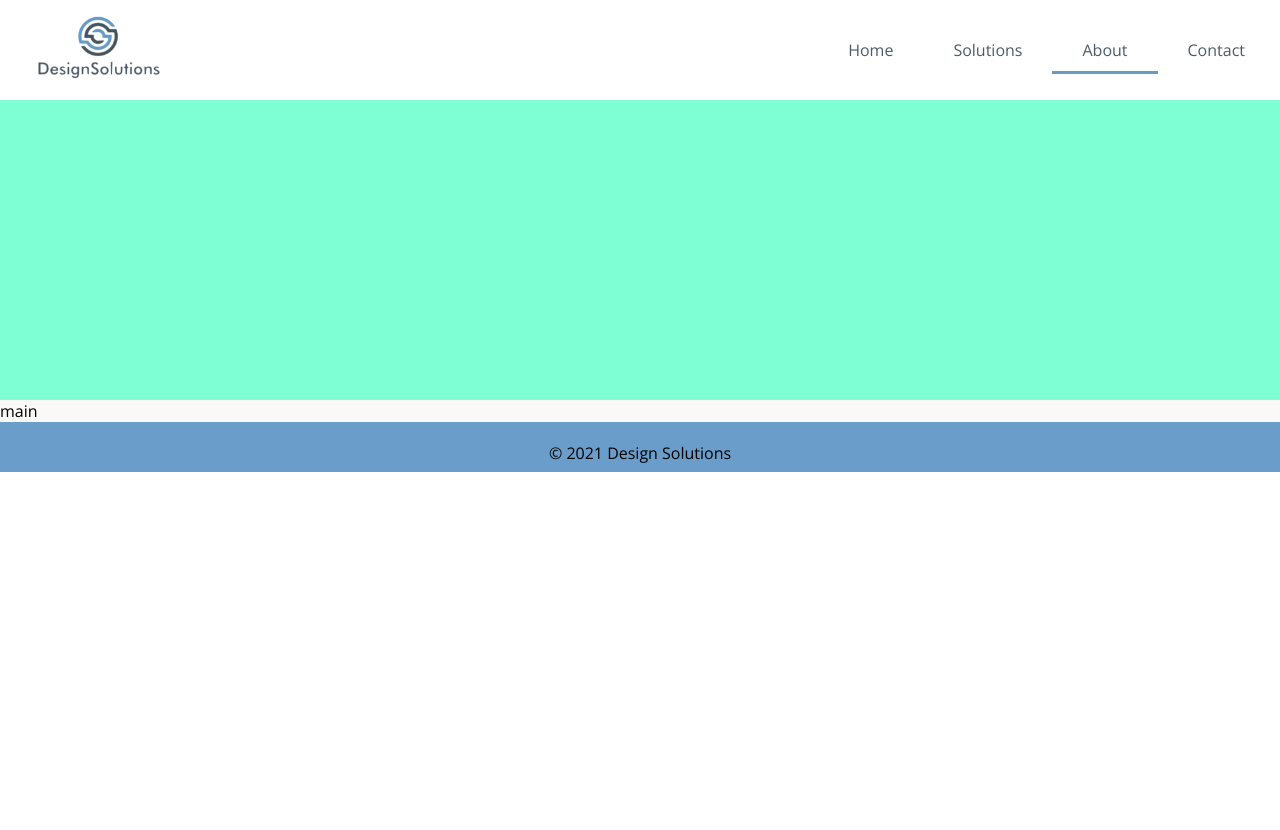
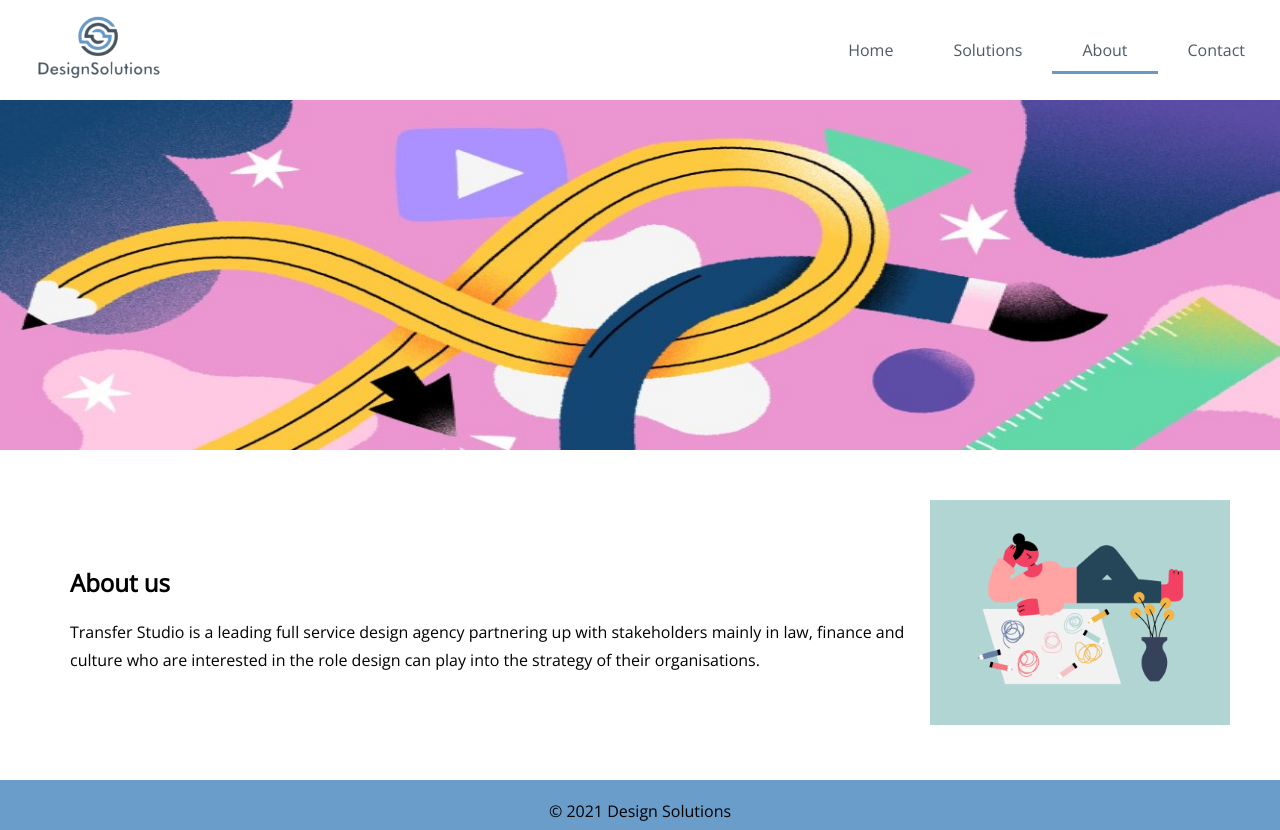
Before and after one commit to maisa80/Grupp-7, a plain HTML site: page about-us.html in a window 1280 px wide. Before the commit the page ends 800 px from the top, so only its background shows below. Drawn offline with nearby package versions, Linux system fonts and the light colour scheme.

Commit message:
about us page done

```diff
--- a/about-us.html
+++ b/about-us.html
@@ -22,7 +22,7 @@
                     </a>
                 </li>
                 <ul class="menu">
-                    <li class="item"><a href="index.html" >Home</a></li>
+                    <li class="item"><a href="index.html">Home</a></li>
                     <li class="item"><a href="solutions.html">Solutions</a></li>
                     <li class="item"><a href="about-us.html" class="active">About</a></li>
                     <li class="item"><a href="contact.html">Contact</a></li>
@@ -34,12 +34,22 @@
             </nav>
         </header>
         <div id="hero">
-
+            <img src="images/IC_Open_call_illustration (Liten).jpg" alt="About-us">
 
 
         </div>
         <main>
-           main
+            <div class="about-content">
+                <div class="about-text">
+                    <h2>About us</h2>
+                    <p>
+                        Transfer Studio is a leading full service design agency partnering up with stakeholders mainly in law, finance and culture who are interested in the role design can play into the strategy of their organisations.
+                    </p>
+                </div>
+                <div class="about-image">
+                   <img src="images/about.jpg" alt="">
+                </div>
+            </div>
         </main>
         <footer class="centered">© 2021 Design Solutions </footer>
     </div>
--- a/css/style.css
+++ b/css/style.css
@@ -34,7 +34,7 @@ p {
 
     display: grid;
     grid-template-columns: repeat(4, 1fr);
-    grid-template-rows: 100px 300px 1fr 50px;
+    grid-template-rows: 100px 350px 1fr 50px;
     grid-template-areas:
         "header header header header"
         "hero hero hero hero"
@@ -57,14 +57,14 @@ header {
 
 main {
     grid-area: main;
-    background-color: #FAF9F8;
+
 
 }
 
 footer {
     grid-area: footer;
     background-color: #6A9DC9;
-    padding:20px;
+    padding: 20px;
 }
 
 nav {
@@ -114,7 +114,7 @@ li {
 
 .item a.active {
     border-bottom: 3px solid #679BC7;
-  }
+}
 
 /* .logo img {
     width: 200px
@@ -134,6 +134,7 @@ li {
     display: block;
     margin: 10px;
     padding: 40px;
+    background-color: #FAF9F8;
 }
 
 [class*=section] {
@@ -147,10 +148,15 @@ li {
     justify-content: flex-start;
 }
 
+.about-content {
+    display: block;
+}
+
 @media screen and (min-width: 700px) {
     .nav-toggle {
         display: none;
     }
+
     .logo {
         background-image: url(../images/DS-Logo.png);
         background-repeat: no-repeat;
@@ -160,6 +166,7 @@ li {
         margin: 0;
 
     }
+
     .menu {
 
         grid-column: 2;
@@ -171,6 +178,12 @@ li {
 
     }
 
+    #hero img {
+        width: 100%;
+        max-height: 100%;
+
+    }
+
     .content {
         display: grid;
         grid-template-columns: repeat(2, 1fr);
@@ -179,7 +192,21 @@ li {
 
     }
 
+    .about-content {
+        display: flex;
+        align-items: center;
+        justify-content: center;
+        margin: 50px;
 
+    }
+
+    .about-text{
+        padding: 20px;
+    }
+
+    .about-image img {
+        width: 300px;
+    }
 }
 
 
```
Also changed, not shown: images/IC_Open_call_illustration (Liten).jpg (added), images/IC_Open_call_illustration.jpg (added), images/Sideboard.jpg (added), images/about.jpg (added).
